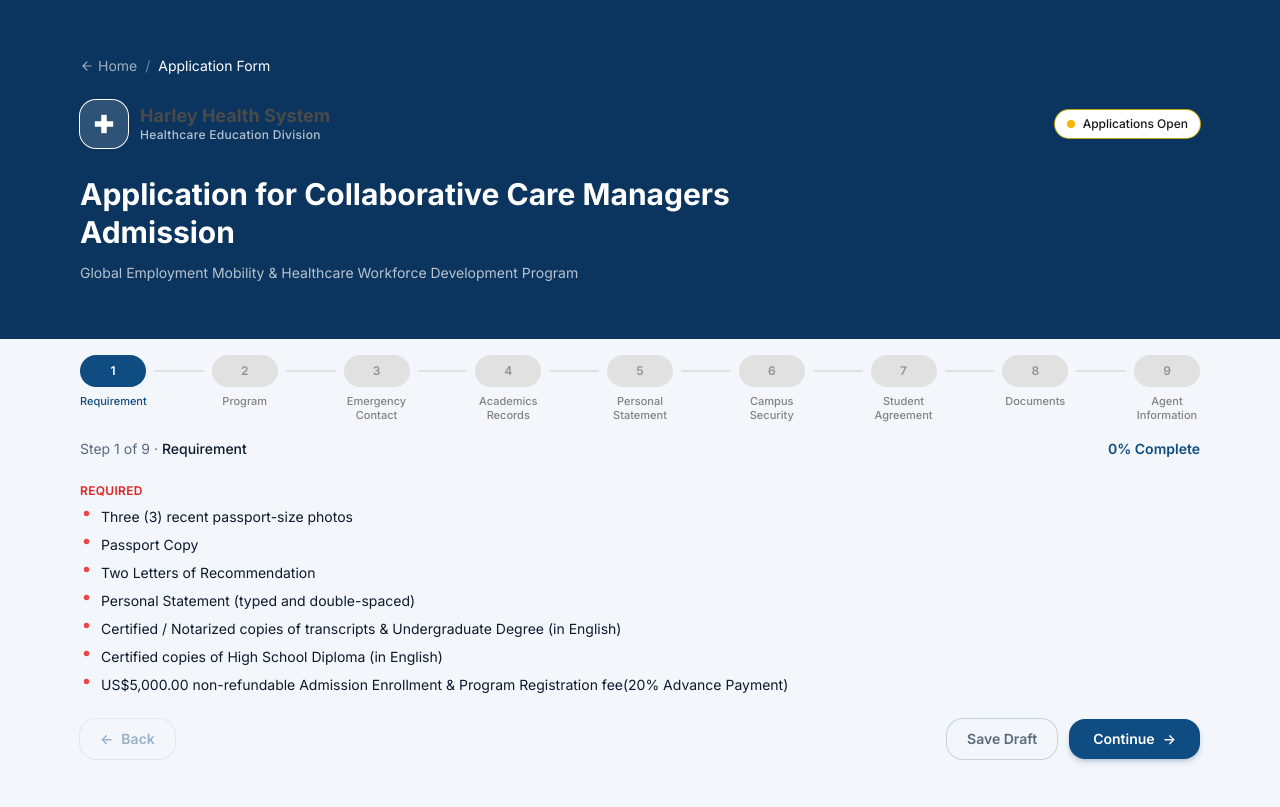
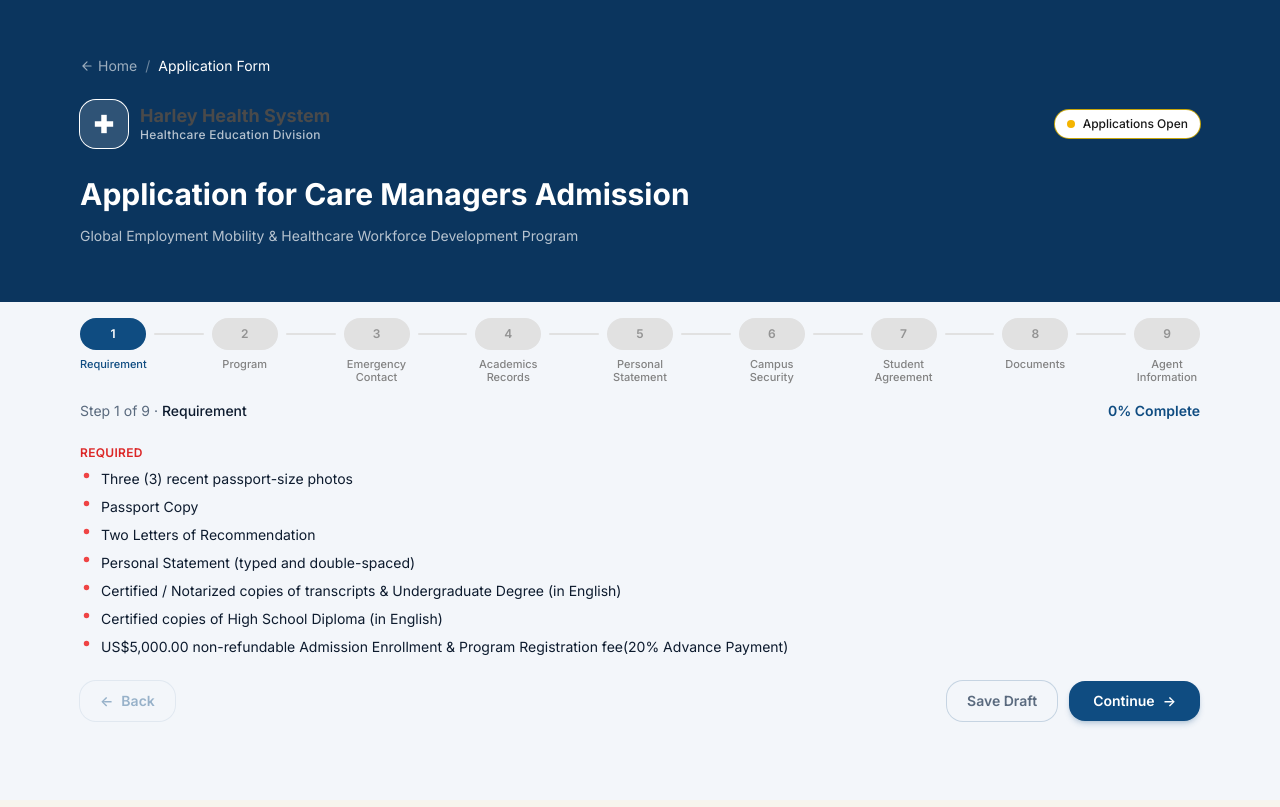
Before and after one commit to Telth-care/telth-med, a React (Vite) app: page /application-form in a window 1280 px wide. Built offline with nearby package versions, Linux system fonts and the light colour scheme.

Commit message:
title correction updated

```diff
--- a/src/pages/ApplicationForm/ApplicationHero.jsx
+++ b/src/pages/ApplicationForm/ApplicationHero.jsx
@@ -43,7 +43,7 @@ export default function ApplicationHero() {
         </div>
 
         <h1 className="text-2xl sm:text-[30px] font-bold leading-tight max-w-2xl">
-          Application for Collaborative Care Managers Admission
+          Application for Care Managers Admission
         </h1>
         <p className="text-white/70 text-sm mt-3">
           Global Employment Mobility &amp; Healthcare Workforce Development Program
```
